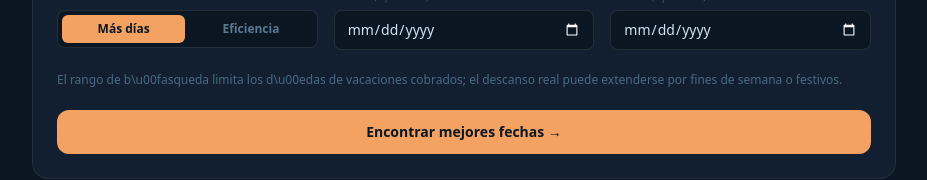
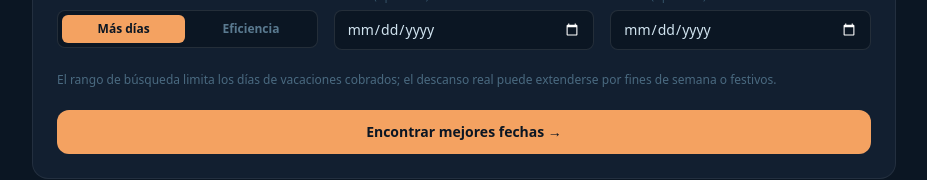
Before and after one commit to NastMz/vacaciones-inteligentes, a Next.js app: page / in a window 1280 px wide. Shown: the part 279-459 px from the top of the page, without its empty margins (176-1103 px from the left). Built offline with nearby package versions, Linux system fonts and the light colour scheme.

Commit message:
fix: render Spanish UI accents

```diff
--- a/src/app/page.tsx
+++ b/src/app/page.tsx
@@ -66,9 +66,9 @@ export default function Home() {
             ) : (
               <>
                 <p className="text-xs text-[#4a6a80] leading-relaxed">
-                  Los resultados separan los d\u00edas cobrados como vacaciones del descanso real.
-                  Si el per\u00edodo toca fines de semana o festivos, tu ausencia puede extenderse sin
-                  consumir d\u00edas adicionales.
+                  Los resultados separan los días cobrados como vacaciones del descanso real.
+                  Si el período toca fines de semana o festivos, tu ausencia puede extenderse sin
+                  consumir días adicionales.
                 </p>
                 {results.length > 1 && (
                   <RecommendationTable
--- a/src/components/VacationForm.tsx
+++ b/src/components/VacationForm.tsx
@@ -130,7 +130,7 @@ export function VacationForm({ onSubmit, isLoading }: Props) {
       </div>
 
       <p className="mb-5 text-xs text-[#4a6a80] leading-relaxed">
-        El rango de b\u00fasqueda limita los d\u00edas de vacaciones cobrados; el descanso real
+        El rango de búsqueda limita los días de vacaciones cobrados; el descanso real
         puede extenderse por fines de semana o festivos.
       </p>
 
```
